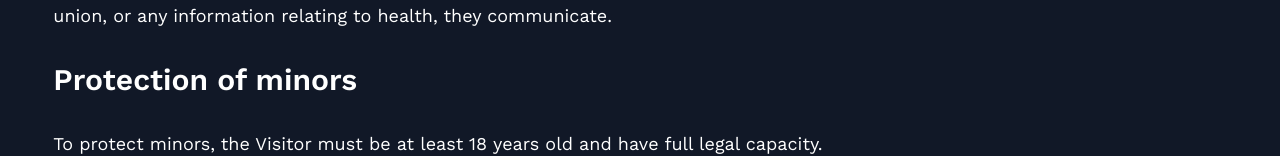
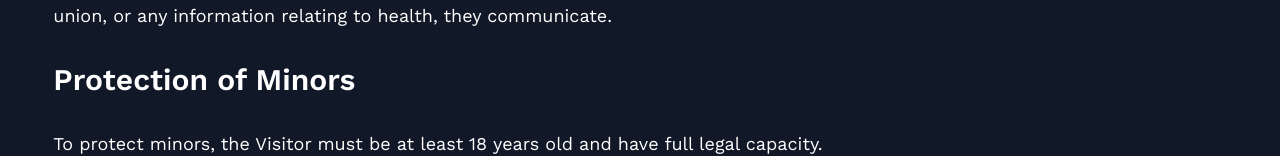
Before and after one commit to fhswno/offquest-website, a Next.js app: page /privacy in a window 1280 px wide. Shown: the part 3422-3578 px from the top of the page. Built offline with nearby package versions, Linux system fonts and the light colour scheme.

Commit message:
Fix capitalization of "Minors" in the heading

```diff
--- a/src/app/privacy/page.tsx
+++ b/src/app/privacy/page.tsx
@@ -227,7 +227,7 @@ const Page = () => {
           className="text-2xl font-semibold tablet:text-3xl"
           id="Protection-of-minors"
         >
-          Protection of minors
+          Protection of Minors
         </h2>
         <p>
           To protect minors, the Visitor must be at least 18 years old and have
```
